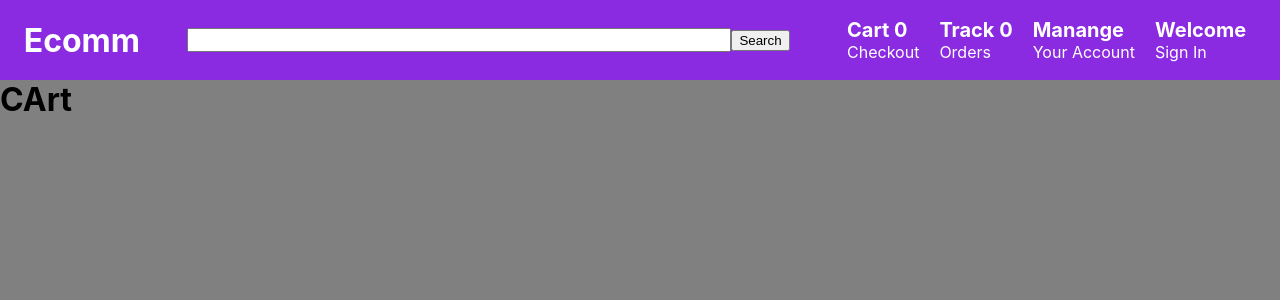
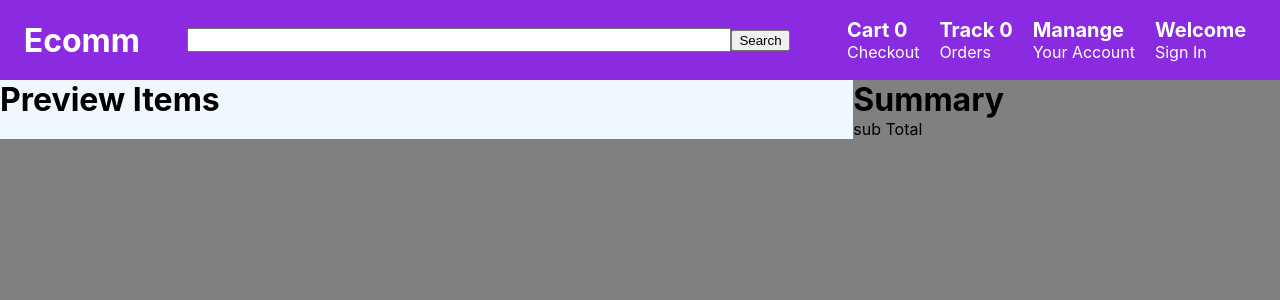
Before and after one commit to PlainOlFred/basic-ecomm, a React (Create React App) app in the folder client/: page /cart in a window 1280 px wide. Shown: the top 300 px of the page. Built offline with nearby package versions, Linux system fonts and the light colour scheme.

Commit message:
Implemented Checkout page
Chechout page has to section preview items and summary

```diff
--- a/client/src/App.js
+++ b/client/src/App.js
@@ -8,6 +8,7 @@ import {
 
 import Header from "./components/Header/Header";
 import HomePage from "./containers/HomePage";
+import CheckoutPage from "./containers/CheckoutPage";
 
 function App() {
   return (
@@ -16,7 +17,7 @@ function App() {
         <Header />
         <Switch>
           <Route path='/cart'>
-            <h1>CArt</h1>
+            <CheckoutPage />
           </Route>
           <Route path='/'>
             <HomePage />
--- /dev/null
+++ b/client/src/components/Checkout/Checkout.js
@@ -0,0 +1,30 @@
+import React from 'react';
+import styles from "./Checkout.module.css";
+
+// components
+
+
+function Checkout(props) {
+    return (
+        <div className={styles.checkout}>
+            <div className={styles.checkout__container}>
+
+                <div className={styles.checkout__items}>
+                    <h1>Preview Items </h1>
+                    {/* CartItem */}
+                    {/* CartItem */}
+                    {/* CartItem */}
+                    {/* CartItem */}
+                </div>
+
+                <div className={styles.checkout__summary}>
+                    <h1>Summary</h1>
+                    <p>sub Total</p>
+                </div>
+
+            </div>
+        </div>
+    );
+}
+
+export default Checkout;
--- /dev/null
+++ b/client/src/components/Checkout/Checkout.module.css
@@ -0,0 +1,21 @@
+.chekcout {
+
+}
+
+.checkout__container {
+    display: flex;
+}
+
+.checkout__items {
+    flex: 2;
+    background-color: aliceblue;
+
+}
+
+.checkout__items > h1 {
+    background-color: aliceblue;
+}
+
+.checkout__summary {
+    flex: 1
+}
--- /dev/null
+++ b/client/src/containers/CheckoutPage/index.js
@@ -0,0 +1,13 @@
+import React from "react";
+import Checkout from "../../components/Checkout/Checkout"
+
+
+function CheckoutPage(props) {
+  return (
+    <div>
+      <Checkout {...props} />
+    </div>
+  );
+}
+
+export default CheckoutPage;
```
